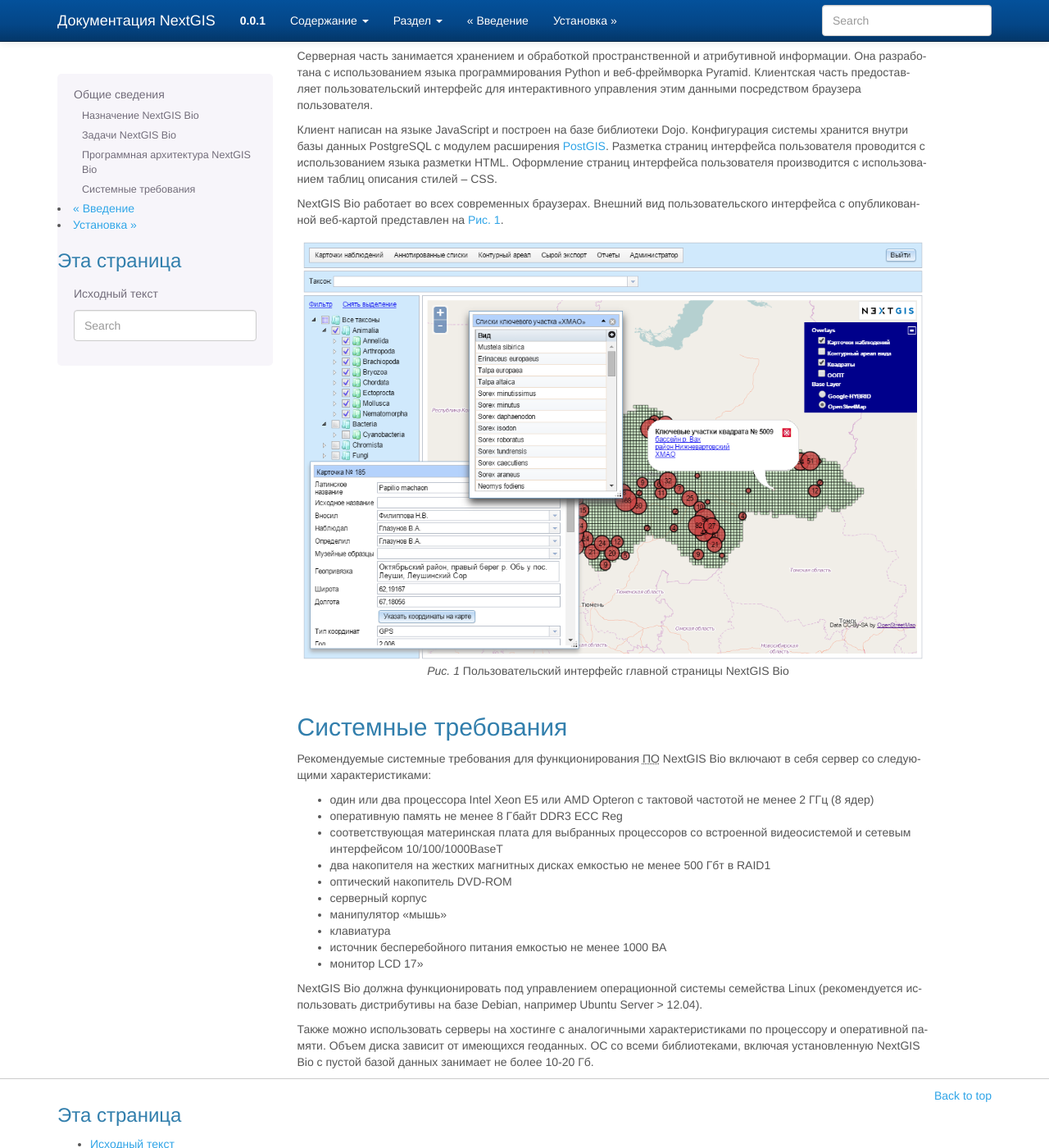
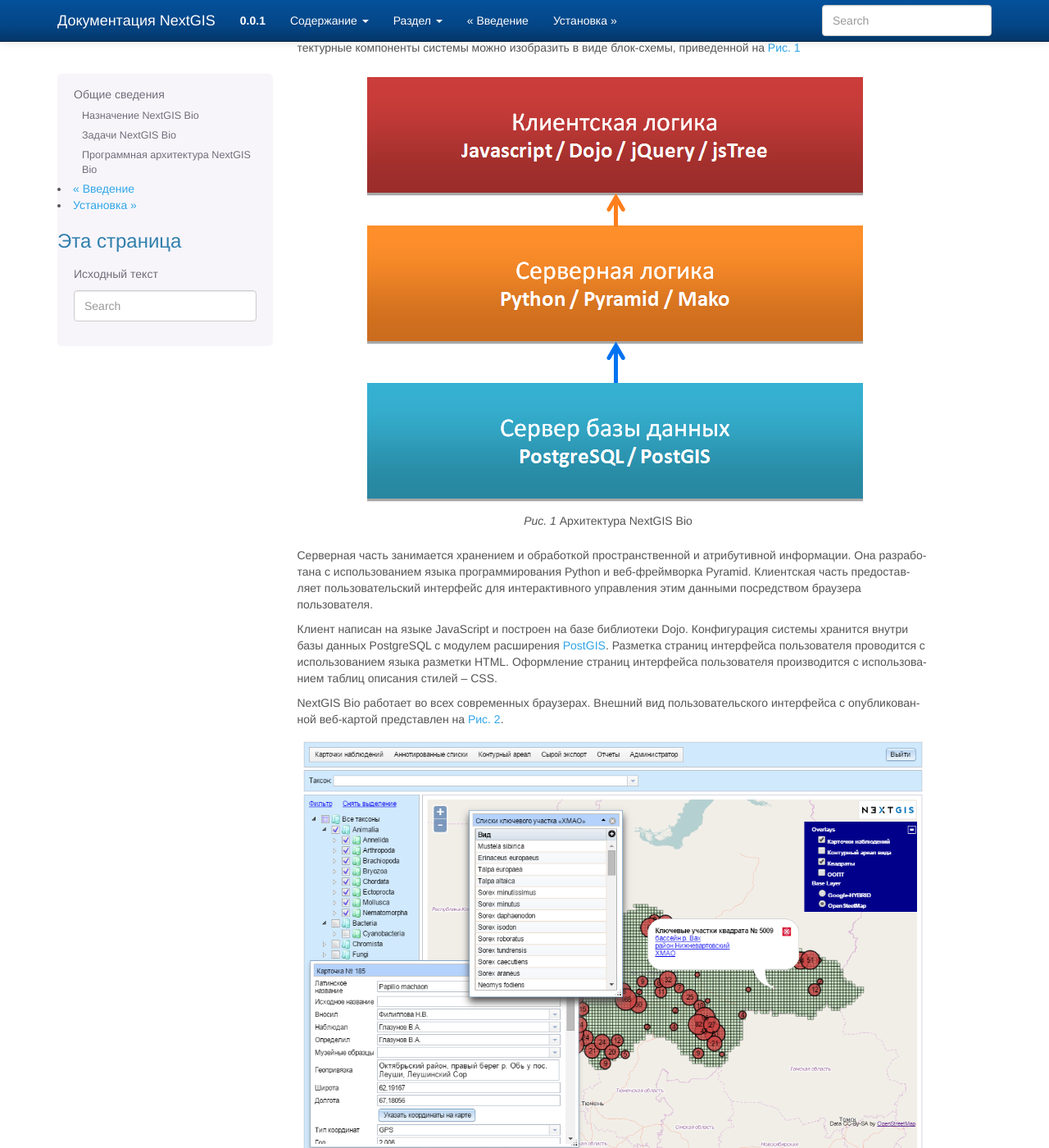
Before and after one commit to isabella232/docs_ngbio, a Sphinx documentation site: the page built from source/general.rst, in a window 1280 px wide and 1400 px high, scrolled down 543 px. Shown: the whole window at 82% size. Built offline with Sphinx 7.4.7, drawn with Linux system fonts in a browser that asks for light colours; formulas are drawn with MathJax 3.

Commit message:
architecture scheme was added

```diff
--- a/source/general.rst
+++ b/source/general.rst
@@ -28,7 +28,13 @@
 Программная архитектура NextGIS Bio
 -----------------------------------
 
-С точки зрения программной архтектуры NextGIS Bio состоит из серверной и клиентской части.
+С точки зрения программной архтектуры NextGIS Bio состоит из серверной и клиентской части. Схематически архитектурные компоненты системы можно изобразить в виде блок-схемы, приведенной на :numref:`common_arch`
+
+.. figure:: _static/common_arch.png
+   :name: common_arch
+   :align: center
+
+   Архитектура NextGIS Bio
 
 Серверная часть занимается хранением и обработкой пространственной и атрибутивной информации. Она разработана с использованием
 языка программирования Python и веб-фреймворка Pyramid. Клиентская
@@ -48,33 +54,3 @@
    :align: center
 
    Пользовательский интерфейс главной страницы NextGIS Bio
-
-.. _sys_req:
-
-Системные требования
---------------------
-
-Рекомендуемые системные требования для функционирования :abbr:`ПО (программное
-обеспечение)` NextGIS Bio включают в себя сервер со следующими характеристиками:
-
-* один или два процессора Intel Xeon E5 или AMD Opteron с тактовой частотой не
-  менее 2 ГГц (8 ядер)
-* оперативную память не менее 8 Гбайт DDR3 ECC Reg
-* соответствующая материнская плата для выбранных процессоров со встроенной
-  видеосистемой и сетевым интерфейсом 10/100/1000BaseT
-* два накопителя на жестких магнитных дисках емкостью не менее 500 Гбт в RAID1
-* оптический накопитель DVD-ROM
-* серверный корпус
-* манипулятор "мышь"
-* клавиатура
-* источник бесперебойного питания емкостью не менее 1000 ВА
-* монитор LCD 17"
-
-NextGIS Bio должна функционировать под управлением операционной системы семейства
-Linux (рекомендуется использовать дистрибутивы на базе Debian, например Ubuntu
-Server > 12.04).
-
-Также можно использовать серверы на хостинге с аналогичными характеристиками по
-процессору и оперативной памяти. Объем диска зависит от имеющихся геоданных.
-ОС со всеми библиотеками, включая установленную NextGIS Bio с пустой базой данных
-занимает не более 10-20 Гб.
```
Also changed, not shown: source/_static/common_arch.png (added).
